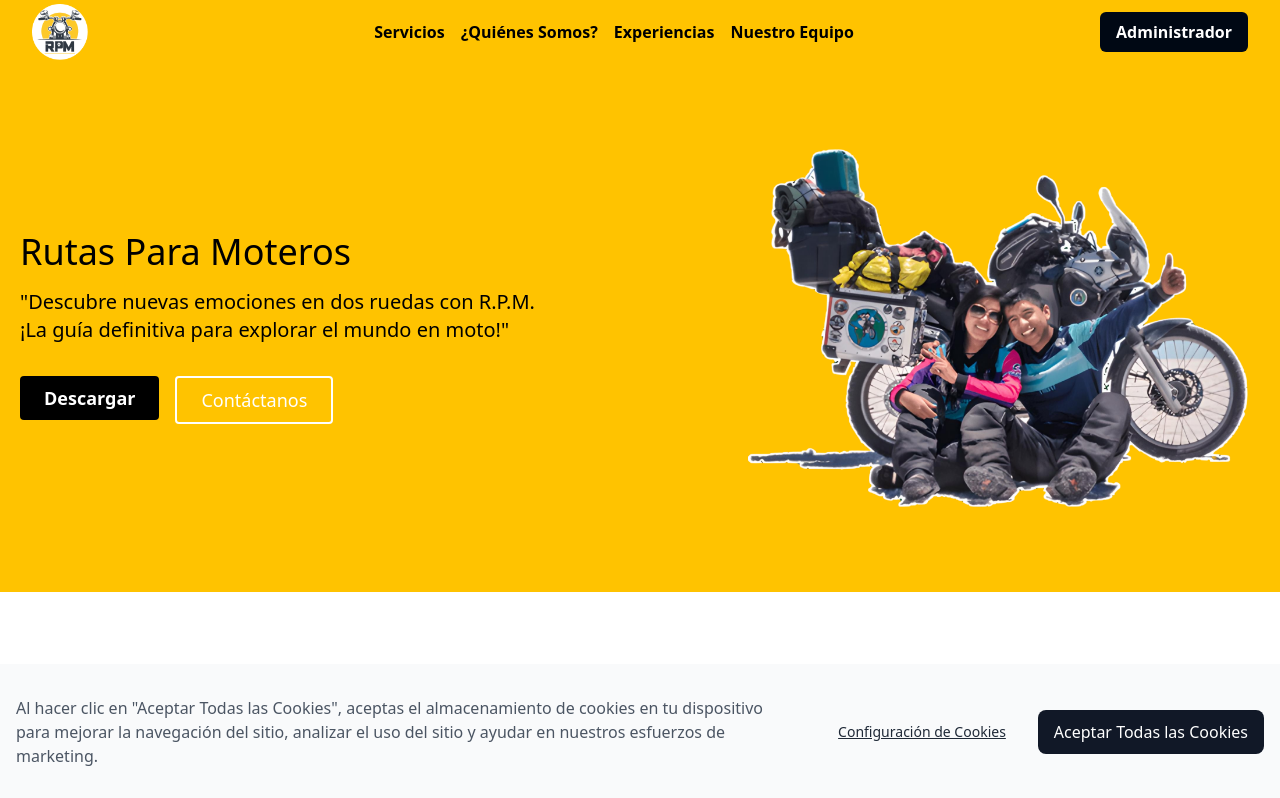
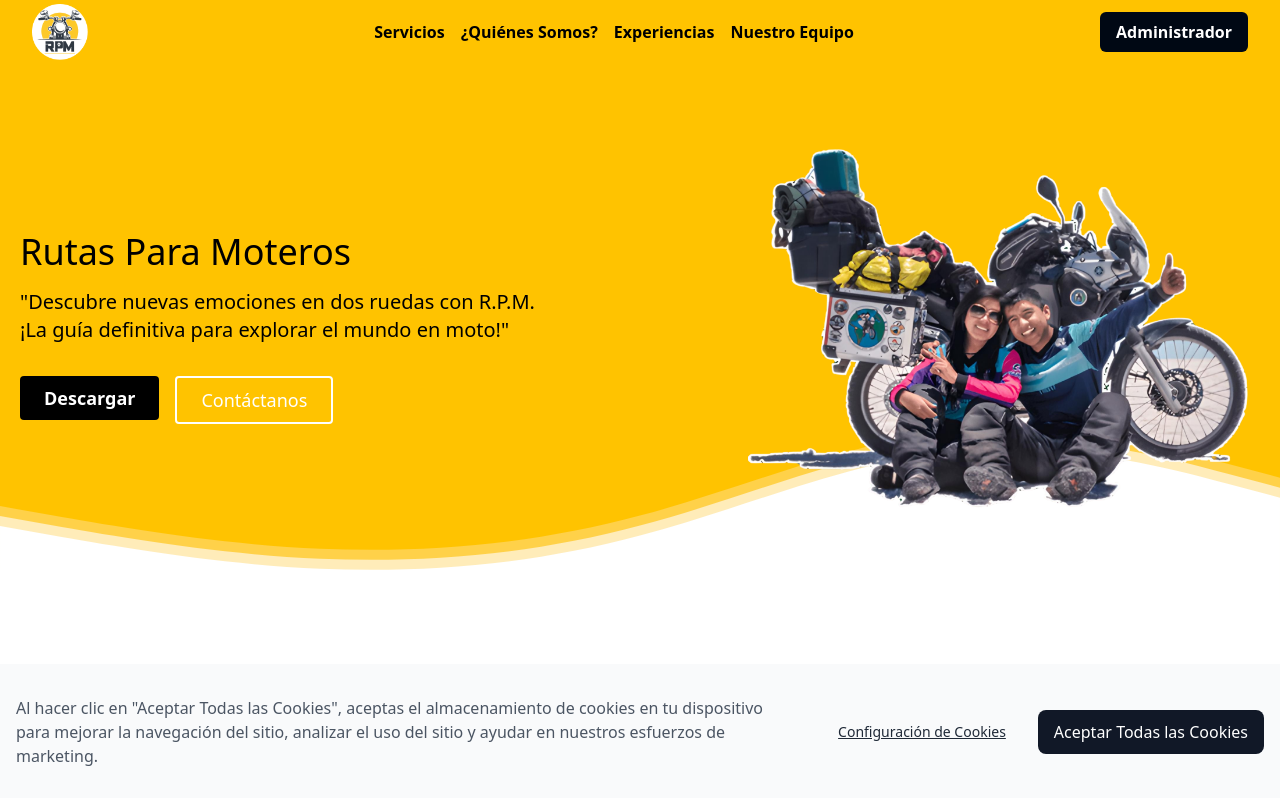
Before and after one commit to Wiilmar/RPM_frontend, a React (Vite) app: page / in a window 1280 px wide. Shown: the top 798 px of the page. Built offline with nearby package versions, Linux system fonts and the light colour scheme.

Commit message:
Nuevos cambios en el diseno de Information, se anadio la curva de manera responsiva

```diff
--- a/src/components/Information.jsx
+++ b/src/components/Information.jsx
@@ -1,30 +1,41 @@
-//----- Importacion de imagenes
-import picMV from "../image/Home/pic_MVYecid.png"
+import picMV from "../image/Home/pic_MVYecid.png";
 
 const Information = () => {
   return (
     <>
-        <section className="text-gray-400 bg-amarillo body-font">
+      <section className="text-gray-400 bg-amarillo body-font relative">
+        <div className="absolute inset-x-0 bottom-0">
+          <svg className="w-full" viewBox="0 0 1440 320" xmlns="http://www.w3.org/2000/svg">
+            <path fill="#ffd149" fillOpacity="1" d="M0,224L60,234.7C120,245,240,267,360,272C480,277,600,267,720,234.7C840,203,960,149,1080,138.7C1200,128,1320,160,1380,176L1440,192L1440,320L1380,320C1320,320,1200,320,1080,320C960,320,840,320,720,320C600,320,480,320,360,320C240,320,120,320,60,320L0,320Z"></path>
+          </svg>
+        </div>
+        {/* Segunda ola */}
+        <div className="absolute inset-x-0 bottom-0" style={{ bottom: '-10px' }}>
+          <svg className="w-full" viewBox="0 0 1440 320" xmlns="http://www.w3.org/2000/svg">
+            <path fill="#ffecb9" fillOpacity="1" d="M0,224L60,234.7C120,245,240,267,360,272C480,277,600,267,720,234.7C840,203,960,149,1080,138.7C1200,128,1320,160,1380,176L1440,192L1440,320L1380,320C1320,320,1200,320,1080,320C960,320,840,320,720,320C600,320,480,320,360,320C240,320,120,320,60,320L0,320Z"></path>
+          </svg>
+        </div>
+        <div className="absolute inset-x-0 bottom-0" style={{ bottom: '-20px' }}>
+          <svg className="w-full" viewBox="0 0 1440 320" xmlns="http://www.w3.org/2000/svg">
+            <path fill="#FFFFFF" fillOpacity="1" d="M0,224L60,234.7C120,245,240,267,360,272C480,277,600,267,720,234.7C840,203,960,149,1080,138.7C1200,128,1320,160,1380,176L1440,192L1440,320L1380,320C1320,320,1200,320,1080,320C960,320,840,320,720,320C600,320,480,320,360,320C240,320,120,320,60,320L0,320Z"></path>
+          </svg>
+        </div>
         <div className="container mx-auto flex px-5 py-16 md:flex-row flex-col items-center">
           <div className="lg:flex-grow md:w-1/2 lg:pr-24 md:pr-16 flex flex-col md:items-start md:text-left mb-16 md:mb-0 items-center text-center">
-              <h1 className="title-font sm:text-4xl text-4xl mb-4 font-medium text-black">Rutas Para Moteros </h1>
-              <p className="mb-8 leading-relaxed text-black sm:text-xl text-xl"> &#34;Descubre nuevas emociones en dos ruedas con R.P.M. <br className="hidden lg:inline-block" /> &#161;La gu&#237;a definitiva para explorar el mundo en moto&#33;&#34; </p>
+            <h1 className="title-font sm:text-4xl text-4xl mb-4 font-medium text-black">Rutas Para Moteros</h1>
+            <p className="mb-8 leading-relaxed text-black sm:text-xl text-xl">&#34;Descubre nuevas emociones en dos ruedas con R.P.M.<br className="hidden lg:inline-block" />¡La guía definitiva para explorar el mundo en moto&#33;&#34;</p>
             <div className="flex justify-center">
-                <a href="#download">
-                  <button  className="inline-flex text-white bg-black border-0 py-2 px-6 focus:outline-none hover:bg-blueLight hover:text-white font-bold rounded text-lg"> Descargar </button>
-                </a>
-                <a href="#Contactanos">
-                  <button className="ml-4 inline-flex text-white border-2 border-white py-2 px-6 focus:outline-none hover:bg-white-100 hover:text-black hover:border-black rounded text-lg"> Cont&#225;ctanos </button>
-                </a>
+              <a href="#download"><button className="inline-flex text-white bg-black border-0 py-2 px-6 focus:outline-none hover:bg-blueLight hover:text-white font-bold rounded text-lg">Descargar</button></a>
+              <a href="#Contactanos"><button className="ml-4 inline-flex text-white border-2 border-white py-2 px-6 focus:outline-none hover:bg-white-100 hover:text-black hover:border-black rounded text-lg">Cont&#225;ctanos</button></a>
             </div>
           </div>
-            <div className="lg:max-w-lg lg:w-full md:w-1/2 w-5/6 md:mb-0 mb-10">
-              <img className="object-cover object-center rounded" alt="hero" src={ picMV } />
+          <div className="lg:max-w-lg lg:w-full md:w-1/2 w-5/6 md:mb-0 mb-10 relative z-10">
+            <img className="object-cover object-center rounded" alt="hero" src={picMV} />
           </div>
         </div>
       </section>
     </>
-    )
-}
+  );
+};
 
-export default Information
+export default Information;
```
Lines whose indentation alone changed are shown as unchanged.
